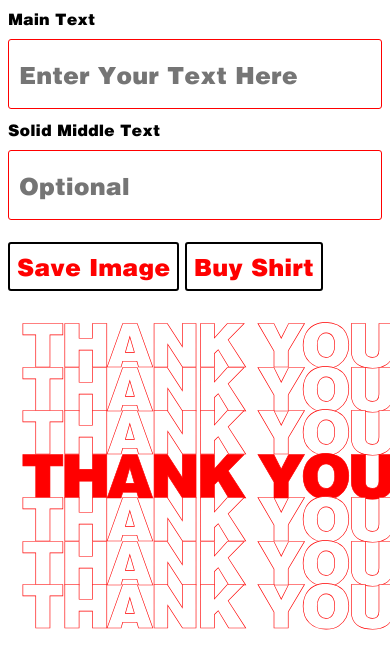
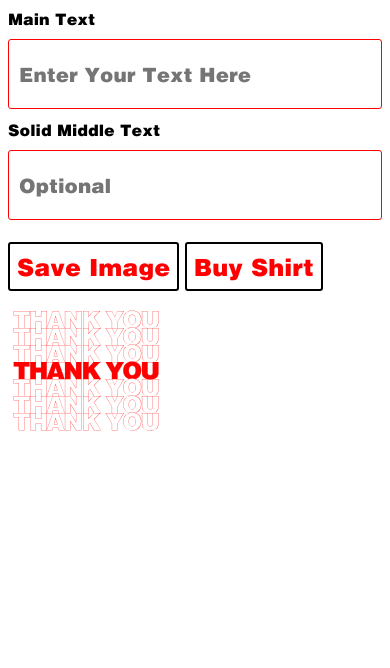
Before and after one commit to malls/thankyou, a website: page public/index.html in a window 390 px wide. Shown: the top 668 px of the page. Drawn offline with Linux system fonts and the light colour scheme.

Commit message:
images too small, but added breakpoints

```diff
--- a/public/styles/style.css
+++ b/public/styles/style.css
@@ -14,6 +14,10 @@ input {
 	font-size: 2em;
 }
 
+svg {
+	transform-origin: top left;
+}
+
 .styled-button {
 	border: 2px solid black;
 	border-radius: 3px;
@@ -26,14 +30,32 @@ input {
 	display: inline;
 }
 
+@media only screen and (max-width: 480px) {
+    input {
+		font-size: 1.25em;
+        max-width: 100%;
+    }
+	svg {
+		transform: scale(0.25);
+	}
+}
 
-@media only screen and (max-width: 600px) {
+@media only screen and (min-width: 481px) {
     input {
 		font-size: 1.5em;
         max-width: 100%;
     }
 	svg {
-		transform: scale(0.64);
-		transform-origin: top left;
+		transform: scale(0.5);
 	}
 }
+
+@media only screen and (min-width: 769px) {
+    input {
+		font-size: 1.75em;
+        max-width: 100%;
+    }
+	svg {
+		transform: scale(0.75);
+	}
+}
```
Also changed, not shown: public/index.html (+7 -7 lines).
